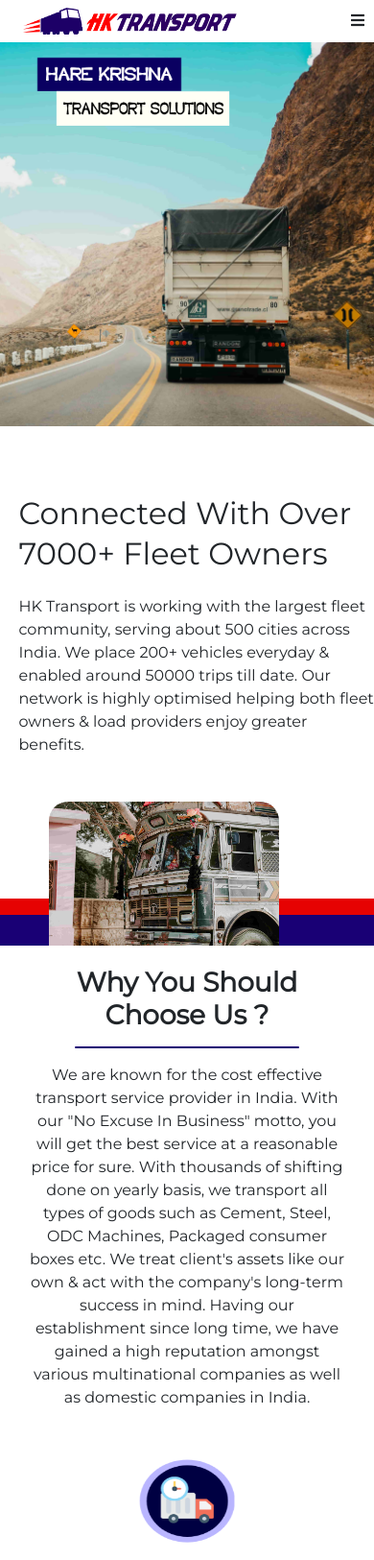
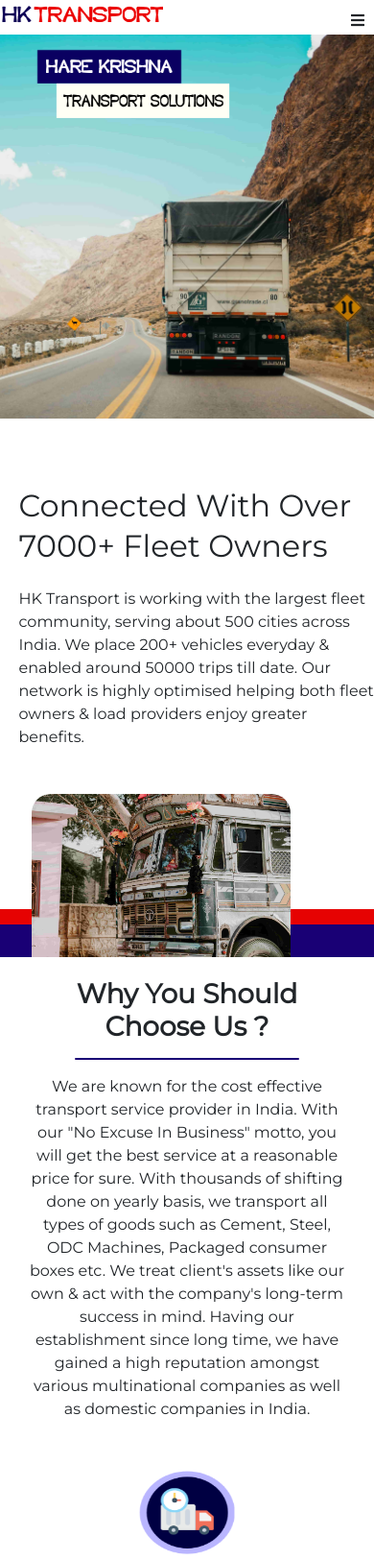
Before and after one commit to hktransport919/hktransport919, a PHP site: page / in a window 390 px wide. Shown: the top 1625 px of the page at 96% size. Run offline with PHP 8.4, Linux system fonts and the light colour scheme.

Commit message:
Improve Web-5

```diff
--- a/CSS/query.css
+++ b/CSS/query.css
@@ -200,8 +200,10 @@
         border: 0px;
     }
     nav img{
-        height: 40px;
-        width: 270px;
+        /* height: 40px;
+        width: 270px; */
+        height: 23px;
+        width: 170px;
         visibility: visible;
     }
     .nav-icon{
@@ -255,15 +257,12 @@
 
 /* Small phones from : 0 to 480px */
 @media only screen  and (max-width:480px){
-    .logo img{
-        height: 30px;
-        width: 200px;
-    }
+
 
     .truck img{
-        height: 150px;
-        width: 240px;
-        margin-left: 10%;
+        height: 170px;
+        width: 270px;
+        margin-left: 5%;
     }
     .content{
             height: 400px;
--- a/CSS/style.css
+++ b/CSS/style.css
@@ -20,8 +20,11 @@ body{
      padding-left: 1.3%;
 }
 .logo img{
-    height: 45px;
-    width: 400px;
+    /* height: 45px;
+    width: 400px; */
+    height: 30px;
+    width: 250px;
+    margin-top: 2%;
 }
 .call{
     padding-right: 7%;
@@ -302,7 +305,7 @@ nav{
 ***********************/
 
 .js--box1,.js--box2,.js--contact,
-.js--para,.js--tag,.js--partners,.js--web-nav{
+.js--para,.js--tag,.js--partners,.js--m-nav{
     opacity: 0;
     -webkit-animation-duration: 1s;
             animation-duration: 1s;
@@ -322,7 +325,7 @@ nav{
     opacity: 1;
 }
 
-.js--web-nav.animated{
+.js--m-nav.animated{
     opacity: 1;
     -webkit-animation-duration: 0.5s;
             animation-duration: 0.5s;
--- a/JS/main.js
+++ b/JS/main.js
@@ -66,7 +66,7 @@ $(document).ready(function(){
           icon.addClass('fa-times');
           nav.removeClass('animated slideOutRight');
           nav.addClass('animated slideInRight');
-          nav.css('display','block');
+          // nav.css('display','block');
         }else{
           icon.removeClass('fa-times');
           icon.addClass('fa-bars');
--- a/index.html
+++ b/index.html
@@ -38,7 +38,7 @@
         <div class="heading d-flex justify-content-between">
             <div class="logo">
               <a href="https://hktransport919.github.io">
-                  <img src=".\Images\HK Logo Website.png" alt="Logo">
+                  <img src=".\Images\HK New.png" alt="Logo">
               </a>
             </div>
             <div class="call d-flex flex-row">
@@ -49,7 +49,7 @@
         <nav class="sticky-top">
           <div class="d-flex flex-column">
             <div class="mobile-nav">
-              <img src=".\Images\HK Logo Website.png" alt="">
+              <img src=".\Images\HK New.png" alt="">
               <a class="nav-icon js--nav pointer"><i class="fas fa-bars"></i></a>
 
             </div>
```
Also changed, not shown: Images/HK New.png (added).
